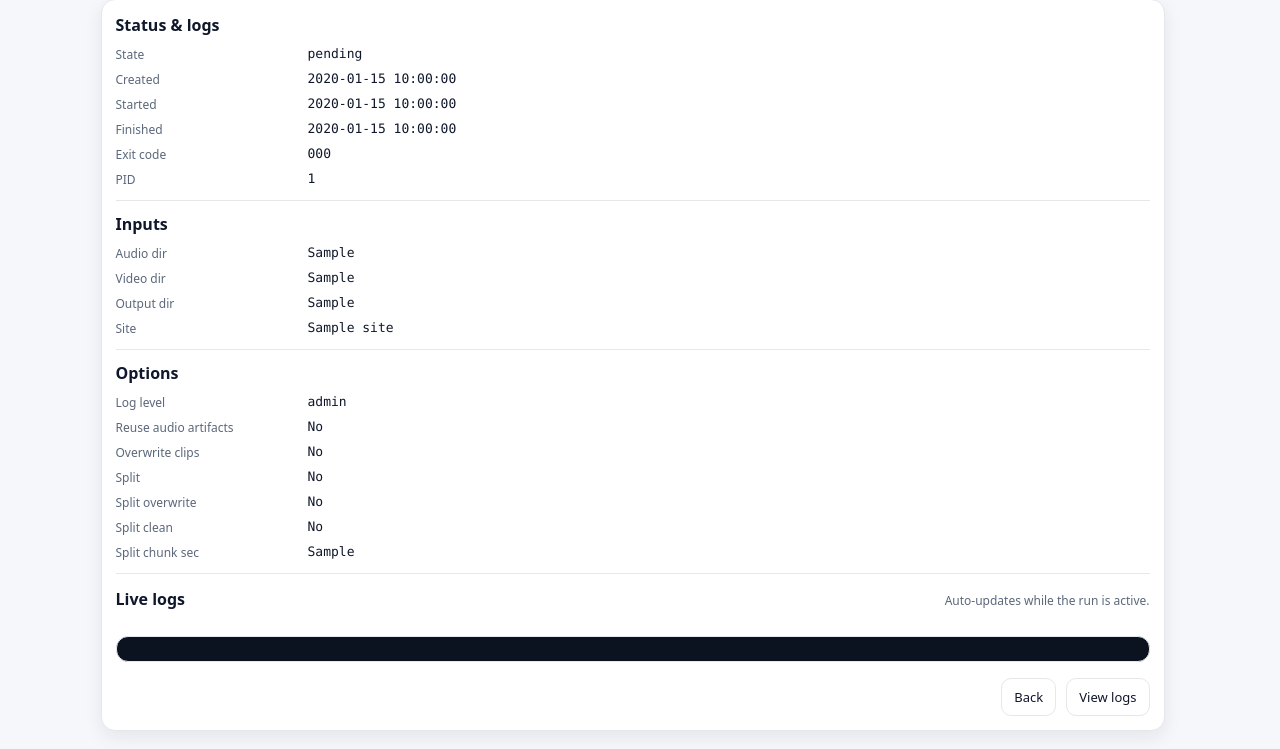
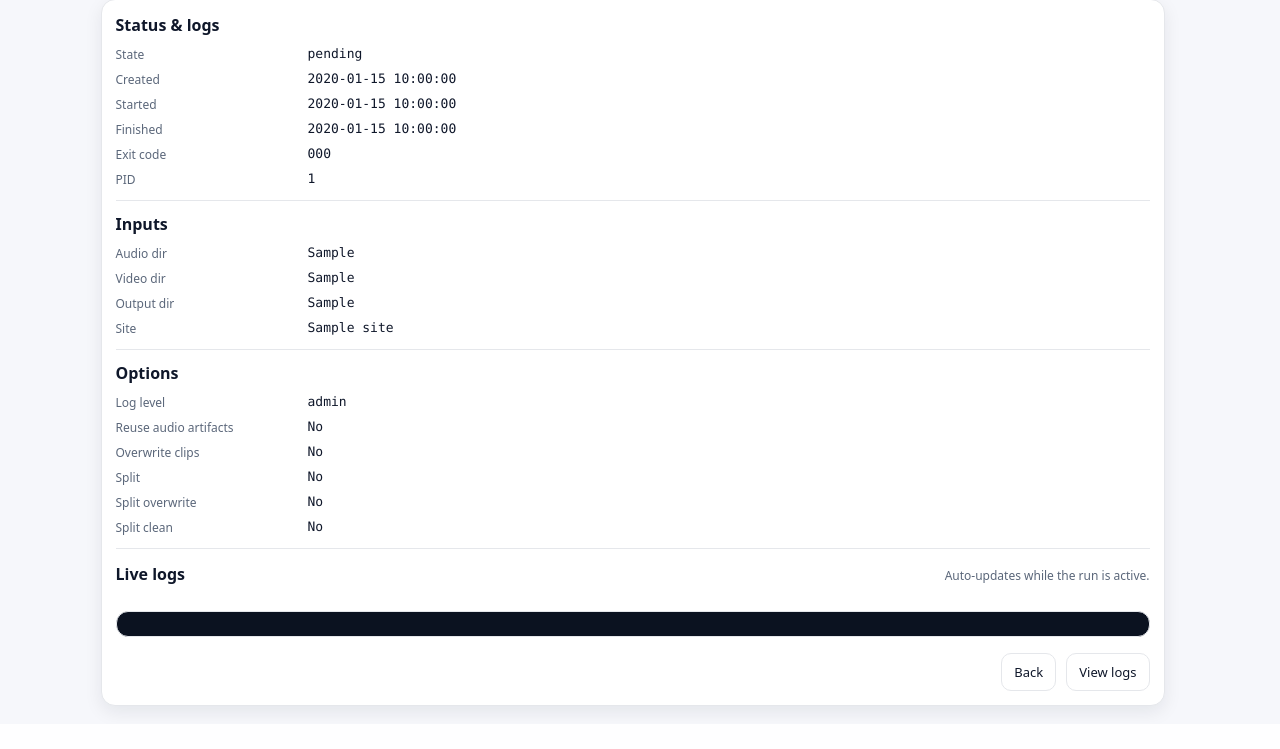
Before and after one commit to BCM-Neurosurgery/video-sync-nbu, a FastAPI app: template scripts/webui/templates/run_detail.html in a window 1280 px wide. Shown: the part 158-907 px from the top of the page. After the commit the page ends 876 px from the top, so only its background shows below. Run offline with FastAPI, Linux system fonts and the light colour scheme; the template is opened without the code that fills it: most values are stand-ins (such as "Sample title", 1, 10 or a date in 2020).

Commit message:
strip split chunk sec from UI

```diff
--- a/scripts/webui/templates/run_detail.html
+++ b/scripts/webui/templates/run_detail.html
@@ -68,8 +68,6 @@
       <div class="v mono">{{ 'Yes' if args.get('split_overwrite') else 'No' }}</div>
       <div class="k">Split clean</div>
       <div class="v mono">{{ 'Yes' if args.get('split_clean') else 'No' }}</div>
-      <div class="k">Split chunk sec</div>
-      <div class="v mono">{{ args.get('split_chunk_seconds','') }}</div>
     </div>
     <hr class="divider" />
     <div class="loghead" style="margin-top:14px">
--- a/scripts/webui/templates/wizard_summary.html
+++ b/scripts/webui/templates/wizard_summary.html
@@ -53,7 +53,6 @@
       <div class="k">Split</div><div class="v mono">{{ 'Yes' if args.get('split') else 'No' }}</div>
       <div class="k">Split overwrite</div><div class="v mono">{{ 'Yes' if args.get('split_overwrite') else 'No' }}</div>
       <div class="k">Split clean</div><div class="v mono">{{ 'Yes' if args.get('split_clean') else 'No' }}</div>
-      <div class="k">Split chunk sec</div><div class="v mono">{{ args.get('split_chunk_seconds','') }}</div>
     </div>
 
     <div class="actions" style="margin-top:14px; justify-content:space-between">
```
